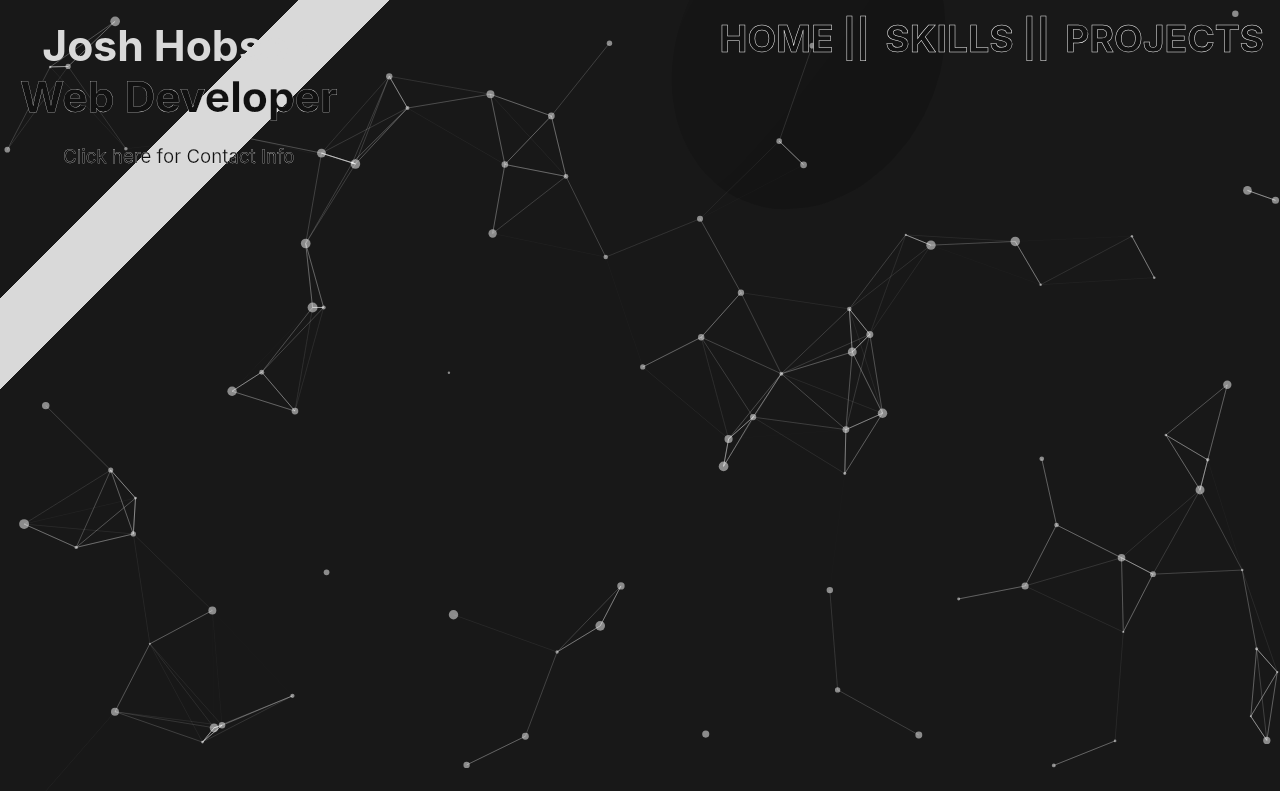
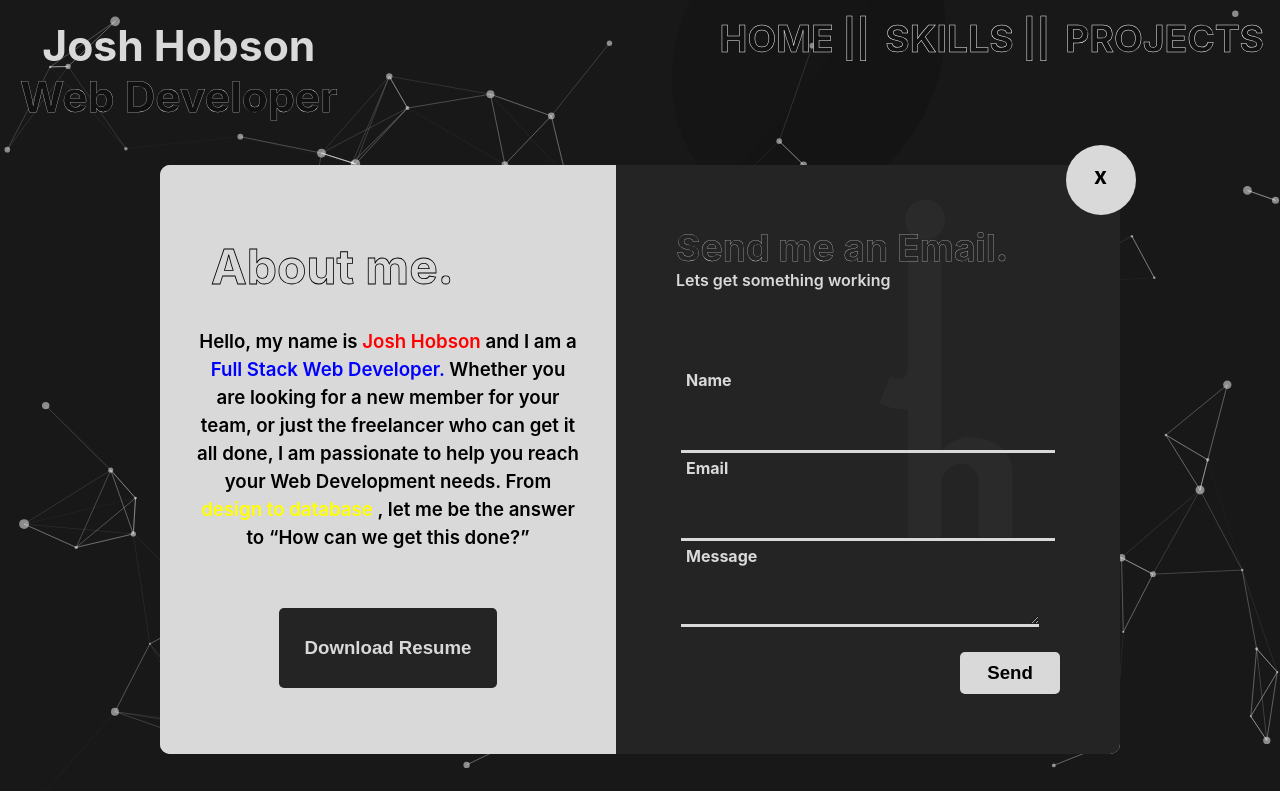
Before and after one commit to joshhobson95/joshhobson95.github.io, a React (Create React App) app: page / in a window 1280 px wide. Shown: the top 791 px of the page. Built offline with nearby package versions, Linux system fonts and the light colour scheme.

Commit message:
resume update

```diff
--- a/src/components/Home/Home.js
+++ b/src/components/Home/Home.js
@@ -1,79 +1,45 @@
-import React, {useState, useEffect, useRef } from 'react';
+import React, { useRef, useState } from 'react';
 import ParticleBackdrop from '../Background/ParticleBackdrop';
 import './Home.css'
 import Modal from './Modal';
 import newlogo from '../../assets/Other/newJHlogo.png'
 import { NavLink } from 'react-router-dom';
 
-
 function Home() {
-  const [visible, setVisible] = useState(true);
-
     const modalRef = useRef(null);
+    const [isModalOpen, setIsModalOpen] = useState(true);
 
     const toggleModalVisibility = () => {
-      const whiteSquareElement = document.querySelector('.white_square');
-
-      if (whiteSquareElement.classList.contains('modal-open')) {
-        whiteSquareElement.classList.remove('modal-open');
-      } else {
-        whiteSquareElement.classList.add('modal-open');
-      }
-
-      const modalElement = modalRef.current;
-      if (modalElement) {
-        modalElement.style.display =
-          modalElement.style.display === 'none' ? 'block' : 'none';
-      }
+        setIsModalOpen(!isModalOpen);
     };
-
-    useEffect(() => {
-      const timeoutId = setTimeout(() => {
-        setVisible(false);
-      }, 7000);
-
-      return () => clearTimeout(timeoutId);
-    }, []);
-
-
-
-
 
     return (
         <div className='home'>
-
-
             <div className="header_shell">
                 <div className="header_left">
                     <div className="inner_left">
                         <h1 className="JoshHobson">Josh Hobson</h1>
                         <h1>Web Developer</h1>
-            {visible && <span className='clickhere'>Click here for Contact Info</span>}
+                    </div>
                 </div>
             </div>
 
-</div>
-
-<div className="white_square" onClick={toggleModalVisibility}>
+            <div className={`white_square ${isModalOpen ? 'modal-open' : ''}`} onClick={toggleModalVisibility}>
                 <p className='x'>x</p>
             </div>
-<div className="white_square2">
-</div>
-<div className="white_square3">
-</div>
+            <div className="white_square2"></div>
+            <div className="white_square3"></div>
 
-
-<div ref={modalRef} style={{ display: 'none' }}>
+            {isModalOpen &&
+                <div ref={modalRef}>
                     <br></br>
                     <Modal />
                 </div>
+            }
 
             <div className="newlogo_container">
                 <img className="newlogohome" src={newlogo} alt=""/>
             </div>
-
-
-
 
             <div className='secret'>
                 <NavLink to='/secret'>
@@ -82,10 +48,8 @@ function Home() {
             </div>
 
             <ParticleBackdrop />
-
-
         </div>
     )
 }
 
-export default Home
+export default Home;
--- a/src/components/Home/Modal.js
+++ b/src/components/Home/Modal.js
@@ -1,7 +1,7 @@
 import React, { useState } from 'react';
 import './Modal.css';
 import logo from '../../assets/Other/logo.png';
-import pdf from '../../assets/Joshua_Hobson_CV_2024.pdf';
+import pdf from '../../assets/Joshua-Hobson-Resume-2024.pdf';
 import emailjs from 'emailjs-com';
 
 function Modal() {
@@ -11,7 +11,7 @@ function Modal() {
     const pdfPath = pdf;
     const link = document.createElement('a');
     link.href = pdfPath;
-    link.download = 'Josh_Hobson_Resume.pdf';
+    link.download = 'Joshua-Hobson-Resume-2024.pdf';
     link.click();
   };
 
```
Also changed, not shown: 2 other files (tests, documents, lock files or other folders). Lines whose indentation alone changed are shown as unchanged.
